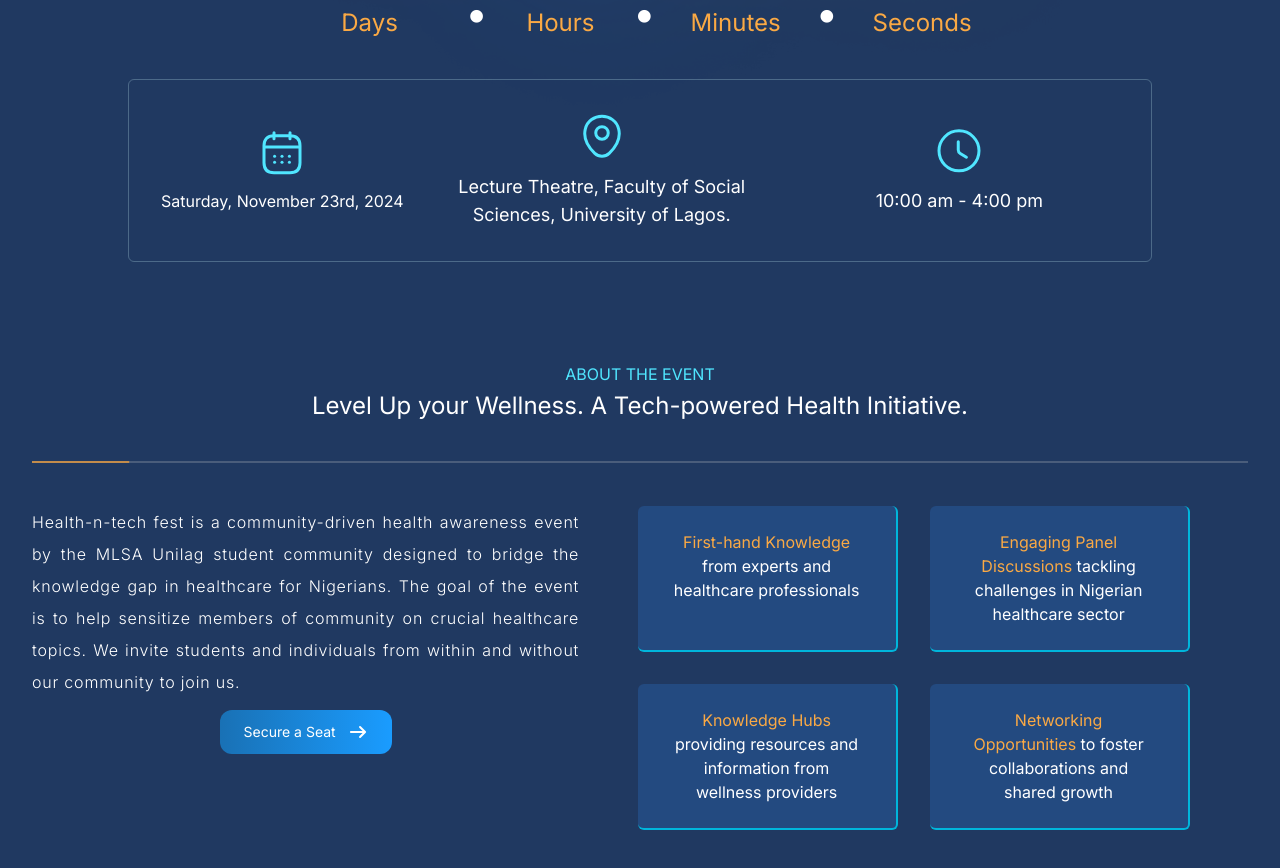
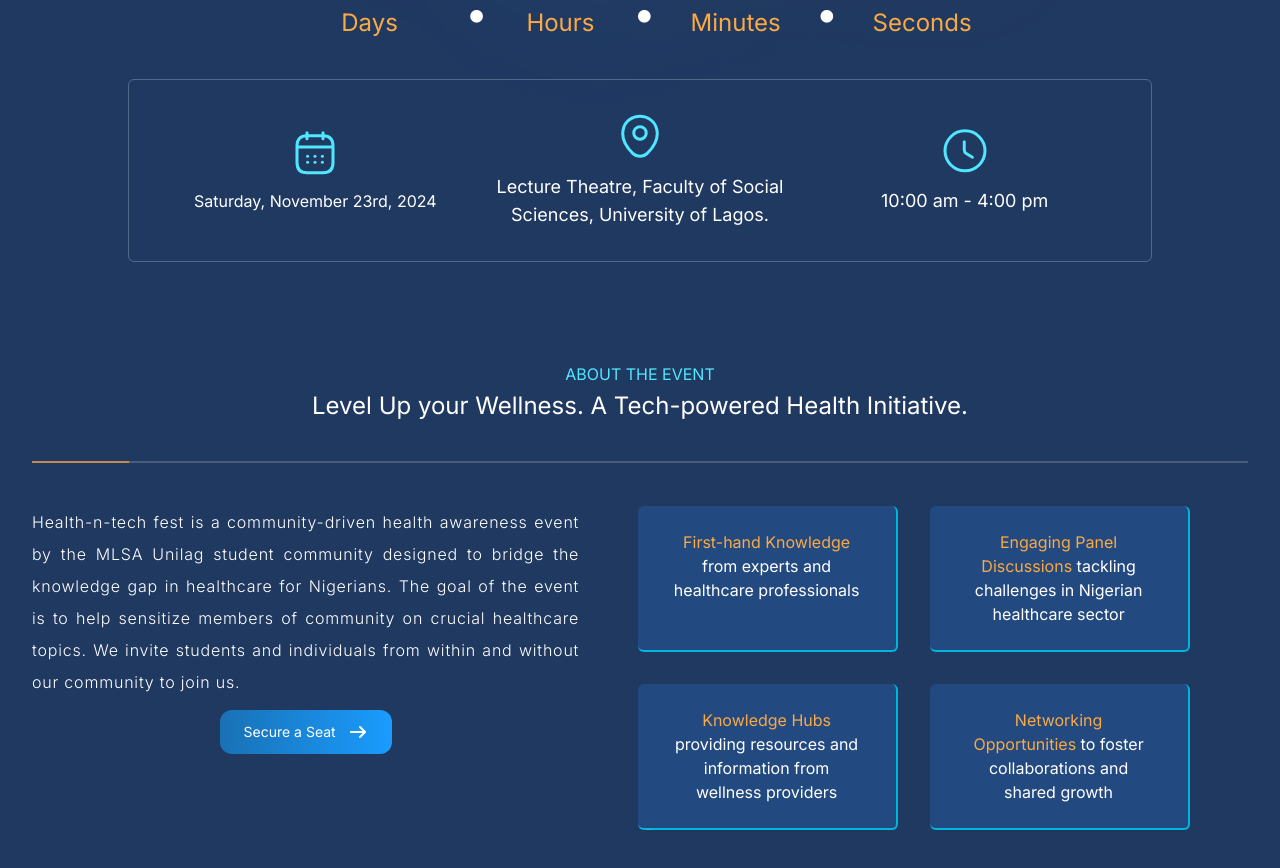
Before and after one commit to MLSA-UNILAG/health_n_tech-fest, a Next.js app: page / in a window 1280 px wide. Shown: the part 887-1755 px from the top of the page. Built offline with nearby package versions, Linux system fonts and the light colour scheme.

Commit message:
fix: icon alignment

```diff
--- a/app/page.jsx
+++ b/app/page.jsx
@@ -20,7 +20,7 @@
       </div>
 
       <div className="border border-br rounded-md flex flex-col gap-4 md:flex-row justify-between text-center p-8 items-center text-white w-4/5 m-auto mt-8">
-        <div className="flex flex-col justify-center items-center max-w-[300px] gap-3">
+        <div className="flex flex-col justify-center items-center text-center md:w-1/3 gap-3">
           <CalenderIcon className="text-6xl md:w-fit" />
           <p>Saturday, November 23rd, 2024</p>
         </div>
```
